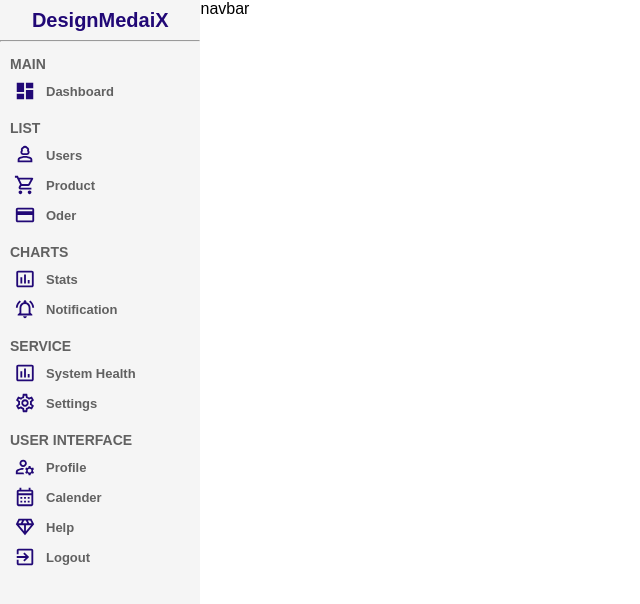
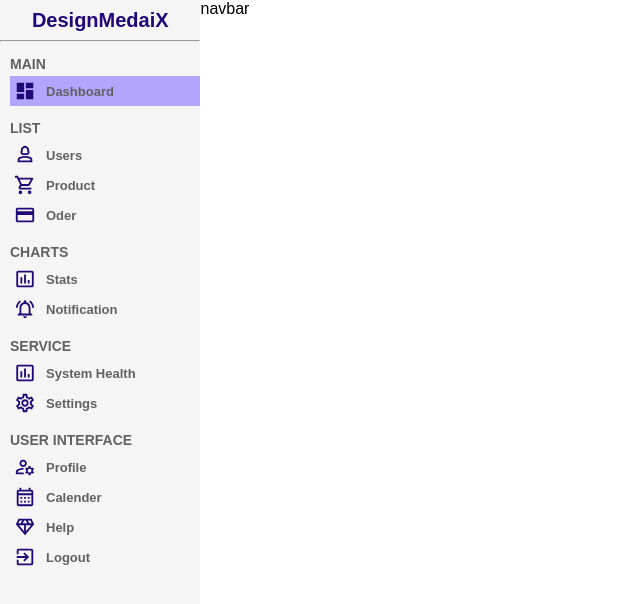
Before and after one commit to BonifaceHillary/dashboard2, a React (Create React App) app: page / in a window 1280 px wide. In both pictures the pointer is over the item "Dashboard". Shown: the top 604 px of the page, without its empty margins (0-640 px from the left). Built offline with nearby package versions, Linux system fonts and the light colour scheme.

Commit message:
initialcommit

```diff
--- a/src/components/sidebar/sidebar.scss
+++ b/src/components/sidebar/sidebar.scss
@@ -36,6 +36,11 @@
           display: flex;
           align-items: center;
           padding: 4px;
+          cursor: pointer;
+
+          &:hover{
+            background-color: #b3a4fe;
+          }
 
 
           .icon{
```
Also changed, not shown: src/components/sidebar/Sidebar.jsx (+0 -14 lines).
